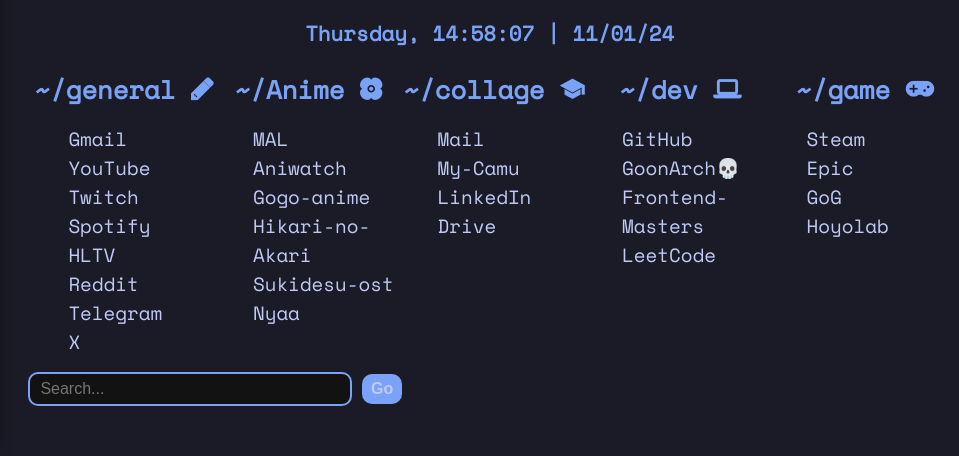
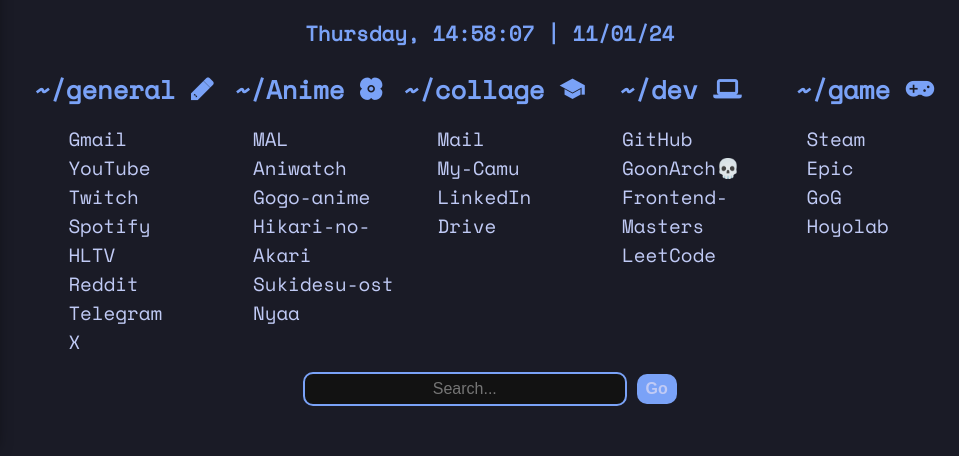
Before and after one commit to opticXC/startpg, a plain HTML site: page index.html in a window 1280 px wide. Shown: the part 228-684 px from the top of the page, 321-1280 px from the left. Drawn offline with Linux system fonts and the light colour scheme; a script that the page names is missing.

Commit message:
update styling

```diff
--- a/index.html
+++ b/index.html
@@ -15,6 +15,8 @@
 	<div id="text">
 		<div id="greeting">Welcome Radhey</div>
 		<div id="date"></div>
+		<div id="content-container">
+
 			<div id="links">
 				<div class="urls">
 					<div class="header">~/general </div>
@@ -74,6 +76,7 @@
 					<button id="searchButton" type="submit">Go</button>
 				</form>
 			</div>
+		</div>
 </body>
 <script async src="src/js/search.js"></script>
 <script async src="src/js/date.js"></script>
--- a/src/css/style.css
+++ b/src/css/style.css
@@ -113,7 +113,7 @@
   color: var(--text-color);
   font-size: 1.2em;
   text-decoration: none;
-  transition: color ease-out 0.2s;
+  transition: color 0.2s cubic-bezier(0.075, 0.82, 0.165, 1);
 }
 
 a:hover {
@@ -129,7 +129,8 @@
   padding: 5px 10px;
   font-size: 1em;
   outline: none;
-  transition: border-color 0.2s ease-out;
+  transition: border-color 0.4s ease-out;
+  text-align: center;
 }
 
 #searchBar:focus {
@@ -157,3 +158,12 @@
 }
 
 /* END: Added style for search button */
+
+/*
+
+*/
+#content-container {
+  display: flex;
+  flex-direction: column;
+  align-items: center;
+}
```
Lines whose indentation alone changed are shown as unchanged.
